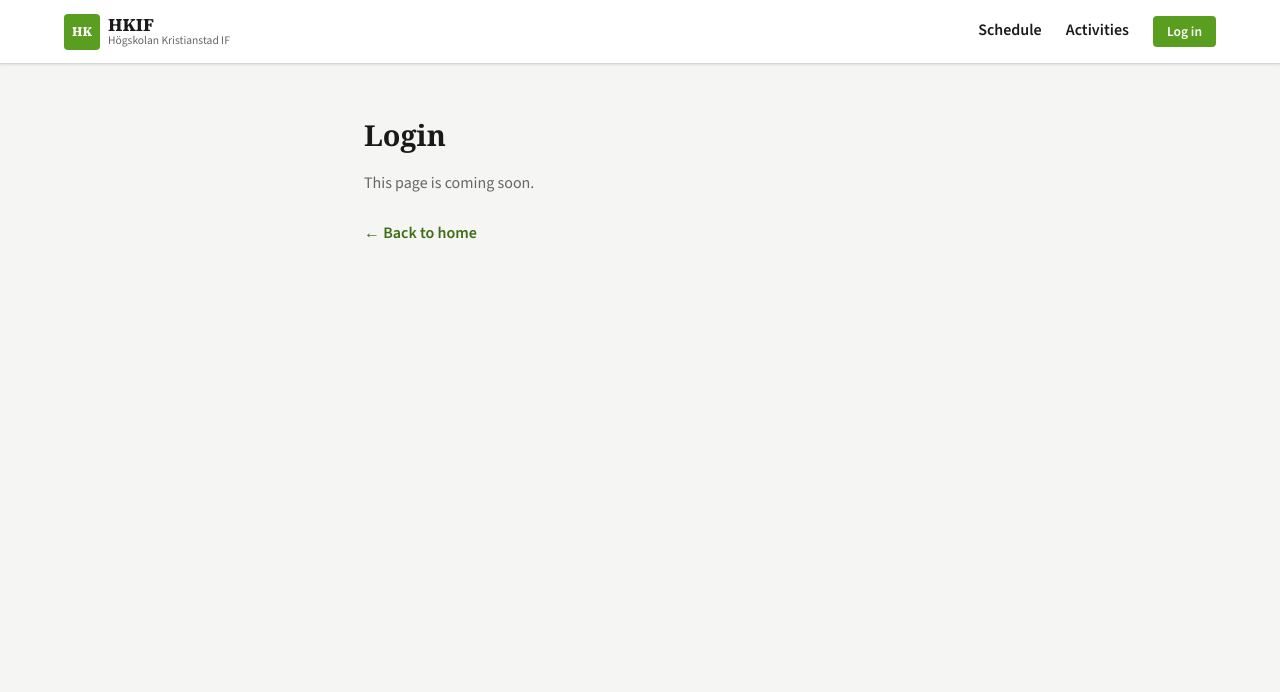
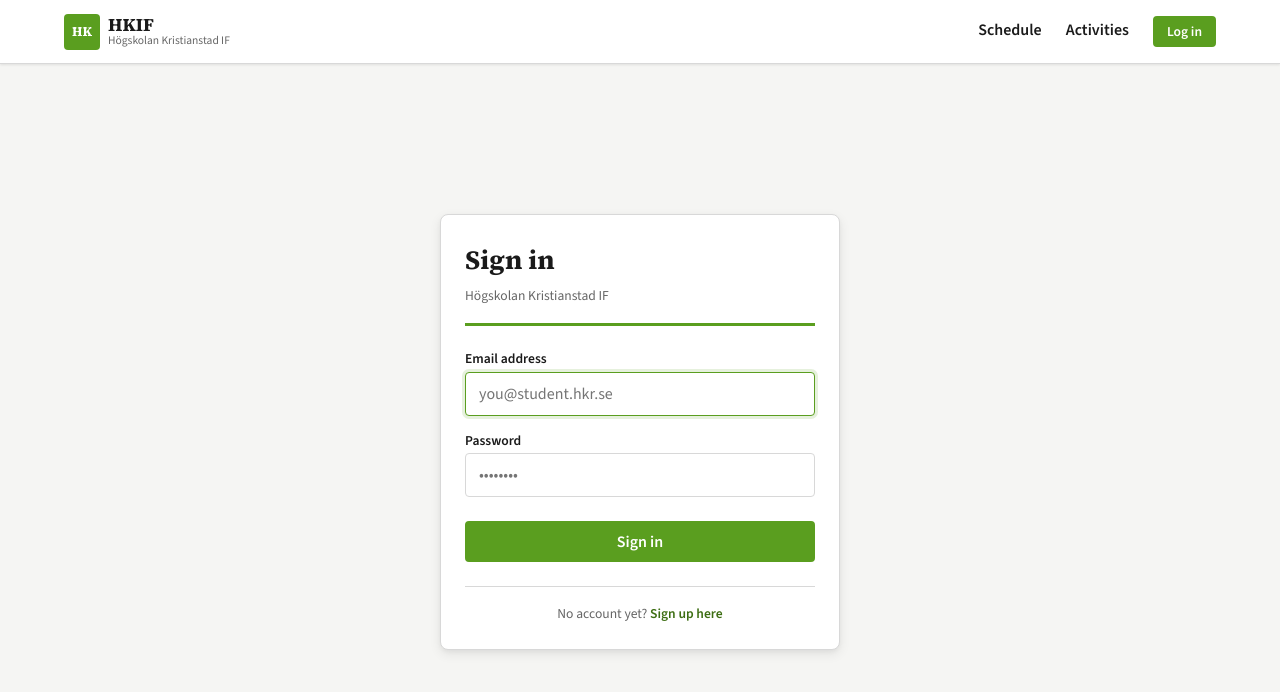
Before and after one commit to jasminerezai/hkif-web, a React (Vite) app in the folder client/: page /login in a window 1280 px wide. Shown: the top 692 px of the page. Built offline with nearby package versions, Linux system fonts and the light colour scheme.

Commit message:
feat: wire LoginPage and RegisterPage into routes

```diff
--- a/client/src/App.jsx
+++ b/client/src/App.jsx
@@ -1,9 +1,11 @@
-// src/App.jsx
+//
 import React from 'react'
 import { Routes, Route, Navigate, useLocation } from 'react-router-dom'
 import { AuthProvider, useAuth } from './context/AuthContext.jsx'
 import Navbar from './components/Navbar.jsx'
 import ActivitiesPage from './pages/ActivitiesPage.jsx'
+import LoginPage    from './pages/LoginPage.jsx'
+import RegisterPage from './pages/RegisterPage.jsx'
 
 // ── ProtectedRoute ────────────────────────────────────────────
 // Wraps any route that requires login.
@@ -87,8 +89,8 @@
         <Routes>
           {/* Public routes — anyone can access */}
           <Route path="/"               element={<Placeholder title="Schedule" />} />
-          <Route path="/login"          element={<Placeholder title="Login" />} />
-          <Route path="/register"       element={<Placeholder title="Register" />} />
+          <Route path="/login"          element={<LoginPage />} />
+          <Route path="/register"       element={<RegisterPage />} />
           <Route path="/activities" element={<ActivitiesPage />} />
           <Route path="/activities/:id" element={<Placeholder title="Activity Detail" />} />
 
```
